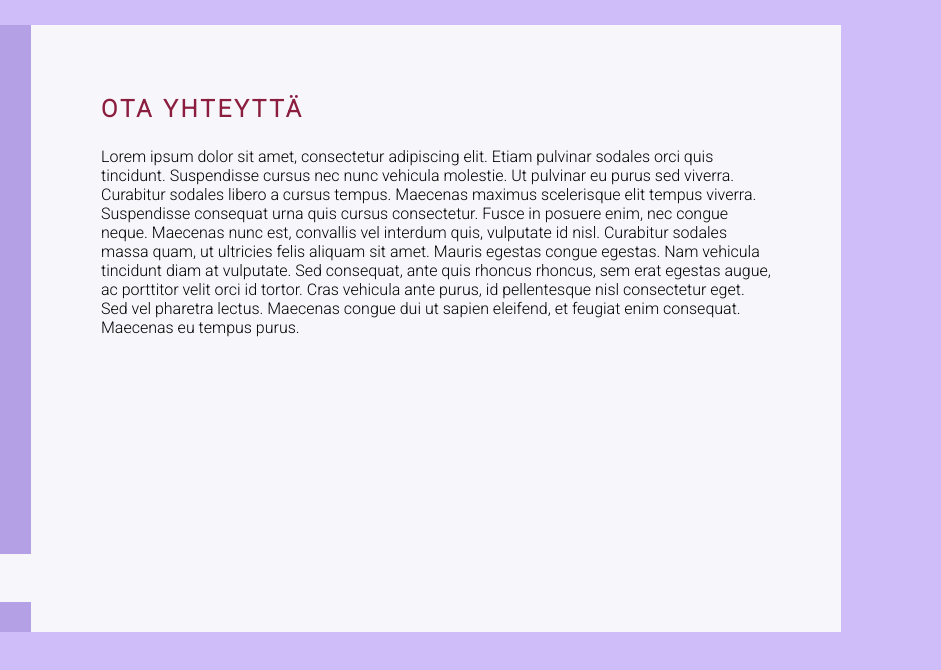
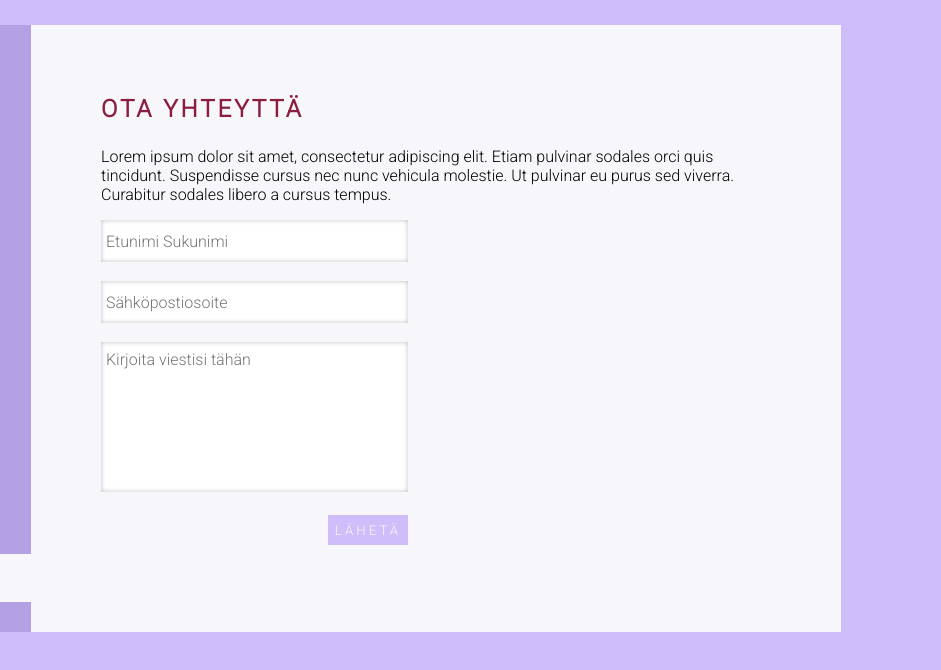
Before and after one commit to elisasep/elisasep.github.io, a plain HTML site: page otayhteytta.html in a window 1280 px wide. Shown: the full height of the page, 339-1280 px from the left. Drawn offline with Linux system fonts and the light colour scheme.

Commit message:
feat: improved pages and styles

```diff
--- a/otayhteytta.html
+++ b/otayhteytta.html
@@ -39,16 +39,13 @@
             <h3><span class="bold">Ota yhteyttä</span></h3>
             <p>Lorem ipsum dolor sit amet, consectetur adipiscing elit. Etiam pulvinar sodales orci quis tincidunt.
                 Suspendisse cursus nec nunc vehicula molestie. Ut pulvinar eu purus sed viverra. Curabitur sodales
-                libero a cursus tempus. Maecenas maximus scelerisque elit tempus viverra. Suspendisse consequat urna
-                quis cursus consectetur. Fusce in posuere enim, nec congue neque. Maecenas nunc est, convallis vel
-                interdum quis, vulputate id nisl. Curabitur sodales massa quam, ut ultricies felis aliquam sit amet.
-                Mauris egestas congue egestas. Nam vehicula tincidunt diam at vulputate. Sed consequat, ante quis
-                rhoncus rhoncus, sem erat egestas augue, ac porttitor velit orci id tortor. Cras vehicula ante purus, id
-                pellentesque nisl consectetur eget. Sed vel pharetra lectus. Maecenas congue dui ut sapien eleifend, et
-                feugiat enim consequat. Maecenas eu tempus purus.</p>
-
-
-
+                libero a cursus tempus. </p>
+            <div class="box">
+                <input type="text" class="fullname" id="fullname" placeholder="Etunimi Sukunimi"><br><br>
+                <input type="text" class="email" id="email" placeholder="Sähköpostiosoite"><br><br>
+                <textarea id="message" class="message" placeholder="Kirjoita viestisi tähän"></textarea><br><br>
+                <input type="button" class="sumbit" value="Lähetä">
+            </div>
         </div>
     </div>
 </body>
--- a/style.css
+++ b/style.css
@@ -46,6 +46,7 @@ h5.profession {
 body {
     background-color: #CFBDFA;
     margin-top: 25px;
+    margin-bottom: 25px;
 }
 
 h3 {
@@ -193,3 +194,73 @@ h5 {
     display: grid;
     grid-gap: 20px;
 }
+
+.jobs {
+    display: grid;
+    grid-gap: 20px;
+}
+
+.referenssi h5 {
+    margin-bottom: 15px;
+}
+
+.referenssi p a {
+    color: #8B1E3F;
+    text-decoration: none;
+}
+
+.sumbit {
+    background-color: #CFBDFA;
+    color: #F7F6FB;
+    float: right;
+    width: 80px;
+    height: 30px;
+    text-transform: uppercase;
+    letter-spacing: 3px;
+border: none;
+}
+
+.sumbit:hover {
+    background-color: #B4A0E5;
+    color: #F7F6FB;
+    cursor: pointer;
+}
+
+.sumbit:focus {
+    font-weight: 600;
+}
+
+.fullname {
+    width: 300px;
+    height: 40px;
+    padding-left: 5px;
+    border: none;
+    box-shadow: inset 0px 0px 5px rgba(0,0,0,0.25);
+    font-size: 16px;
+}
+
+.email {
+width: 300px;
+height: 40px;
+padding-left: 5px;
+border: none;
+box-shadow: inset 0px 0px 5px rgba(0,0,0,0.25);
+font-size: 16px;
+}
+
+.message {
+width: 300px;
+height: 140px;
+resize: none;
+padding-top: 8px;
+padding-left: 5px;
+border: none;
+box-shadow: inset 0px 0px 5px rgba(0,0,0,0.25);
+font-size: 16px;
+
+}
+
+.box {
+    max-width: 307px;
+    margin-bottom: 5px;
+}
```
Also changed, not shown: index.html (+28 -0 lines), kokemus.html (+7 -3 lines), referenssit.html (+19 -9 lines).
